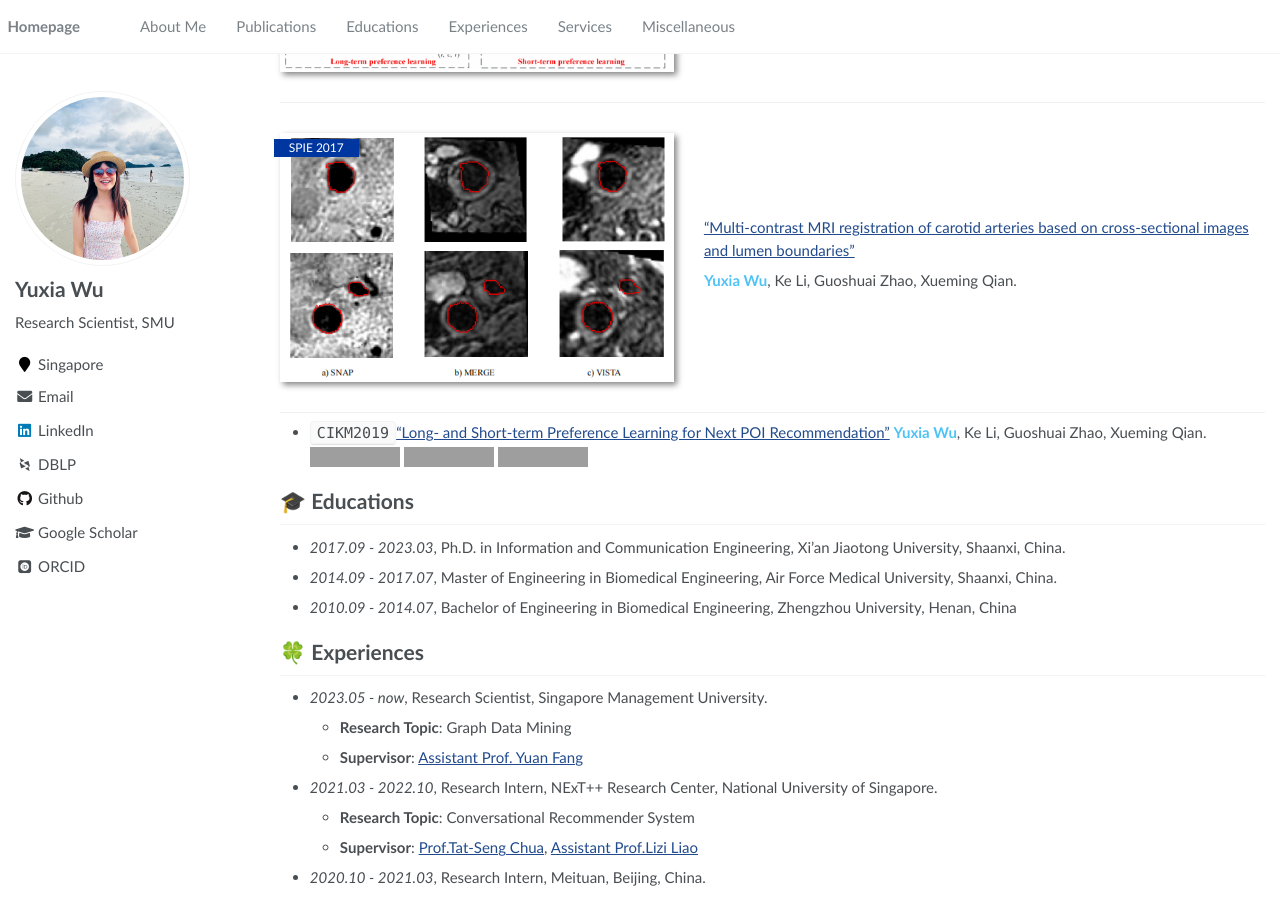
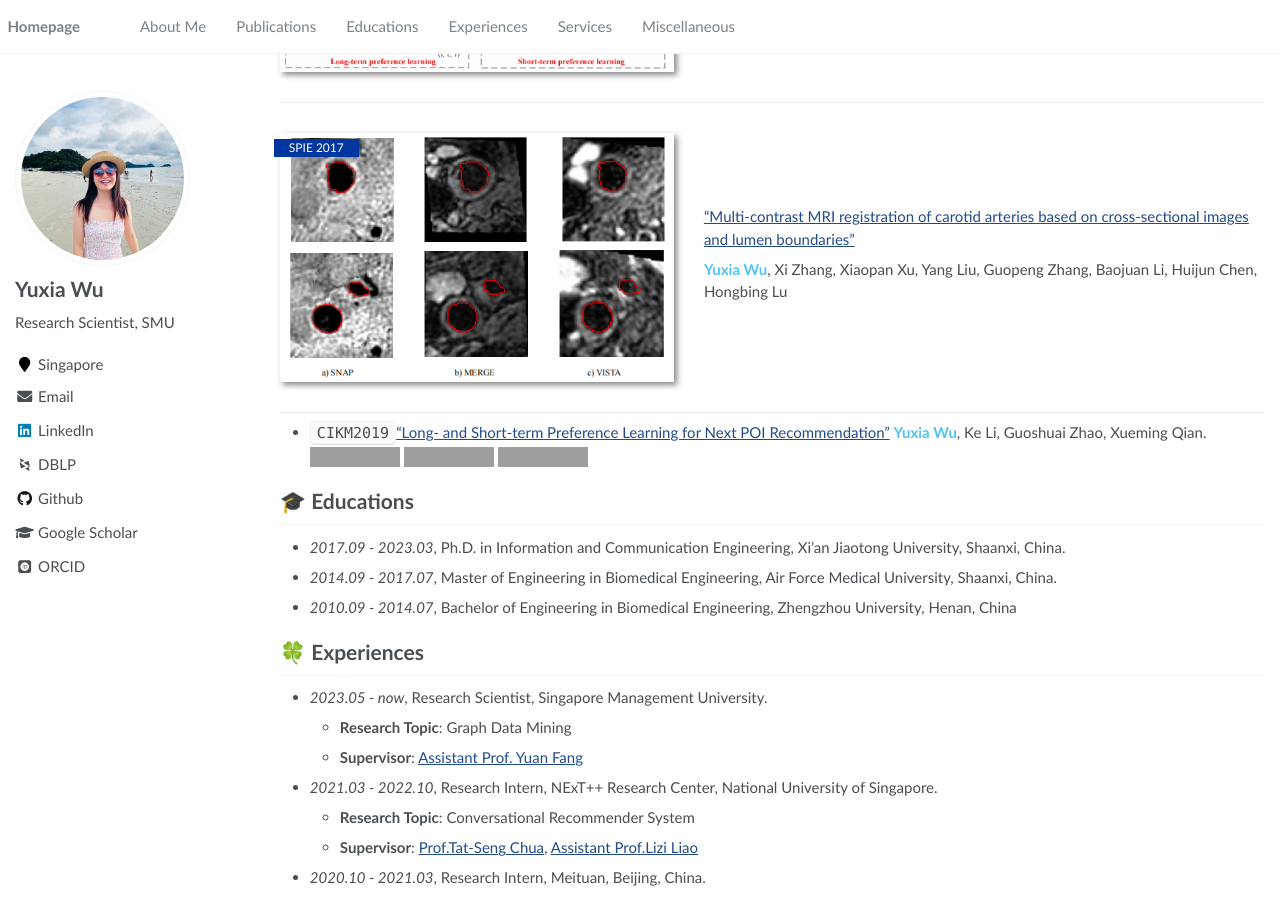
Before and after one commit to YuxiaWu/YuxiaWu.github.io, a Jekyll site: the page built from _pages/about.md, in a window 1280 px wide and 900 px high, scrolled down 2362 px. Built offline with Jekyll 4.4.1, drawn with Linux system fonts in a browser that asks for light colours; some web fonts are replaced; grey boxes are pictures that could not be loaded.

Commit message:
Update about.md

```diff
--- a/_pages/about.md
+++ b/_pages/about.md
@@ -170,14 +170,10 @@ Xueming Qian, <span style="color:#4FC3F7">**Yuxia Wu**</span>, Mingdi Li, Yayun
 
 ["Multi-contrast MRI registration of carotid arteries based on cross-sectional images and lumen boundaries"](/my_papers/SPIE.pdf)
 
-<span style="color:#4FC3F7">**Yuxia Wu**</span>, Ke Li, Guoshuai Zhao, Xueming Qian.
-
-
+<span style="color:#4FC3F7">**Yuxia Wu**</span>, Xi Zhang, Xiaopan Xu, Yang Liu, Guopeng Zhang, Baojuan Li, Huijun Chen, Hongbing Lu
 
 </div>
 </div>
-
-
 
 
 - ``CIKM2019``["Long- and Short-term Preference Learning for Next POI Recommendation"](/my_papers/Long-%20and%20Short-term%20Preference%20Learning%20for%20Next%20POI%20Recommendation.pdf) <span style="color:#4FC3F7">**Yuxia Wu**</span>, Ke Li, Guoshuai Zhao, Xueming Qian.[![CODE](https://img.shields.io/badge/CODE-blue)](https://github.com/yieshah/PLSPL) [![Poster](https://img.shields.io/badge/Poster-blue)](/my_papers/CIKM19-LSPL-poster.pdf) [![Slides](https://img.shields.io/badge/Slides-blue)](/my_papers/CIKM19-LSPL-slides.pdf)
```
